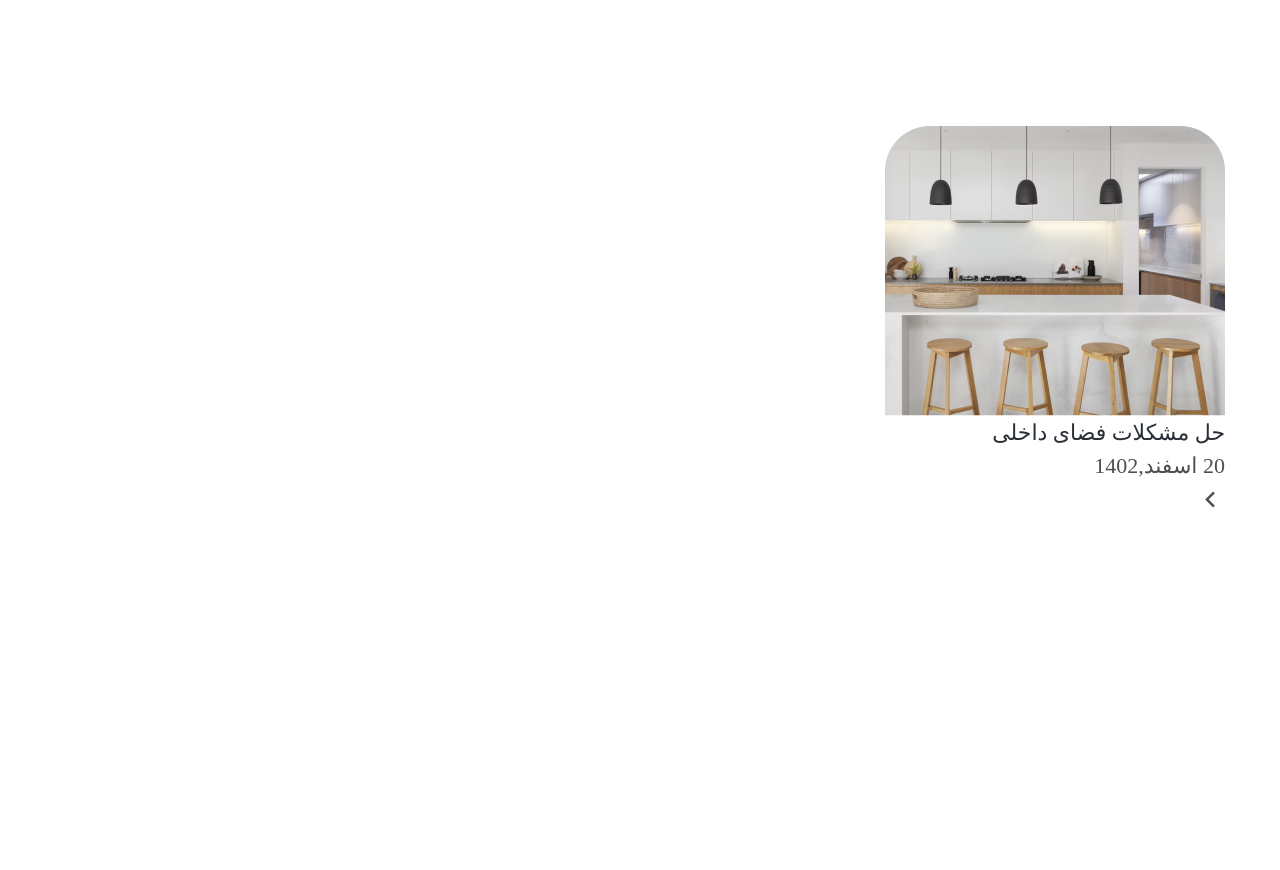
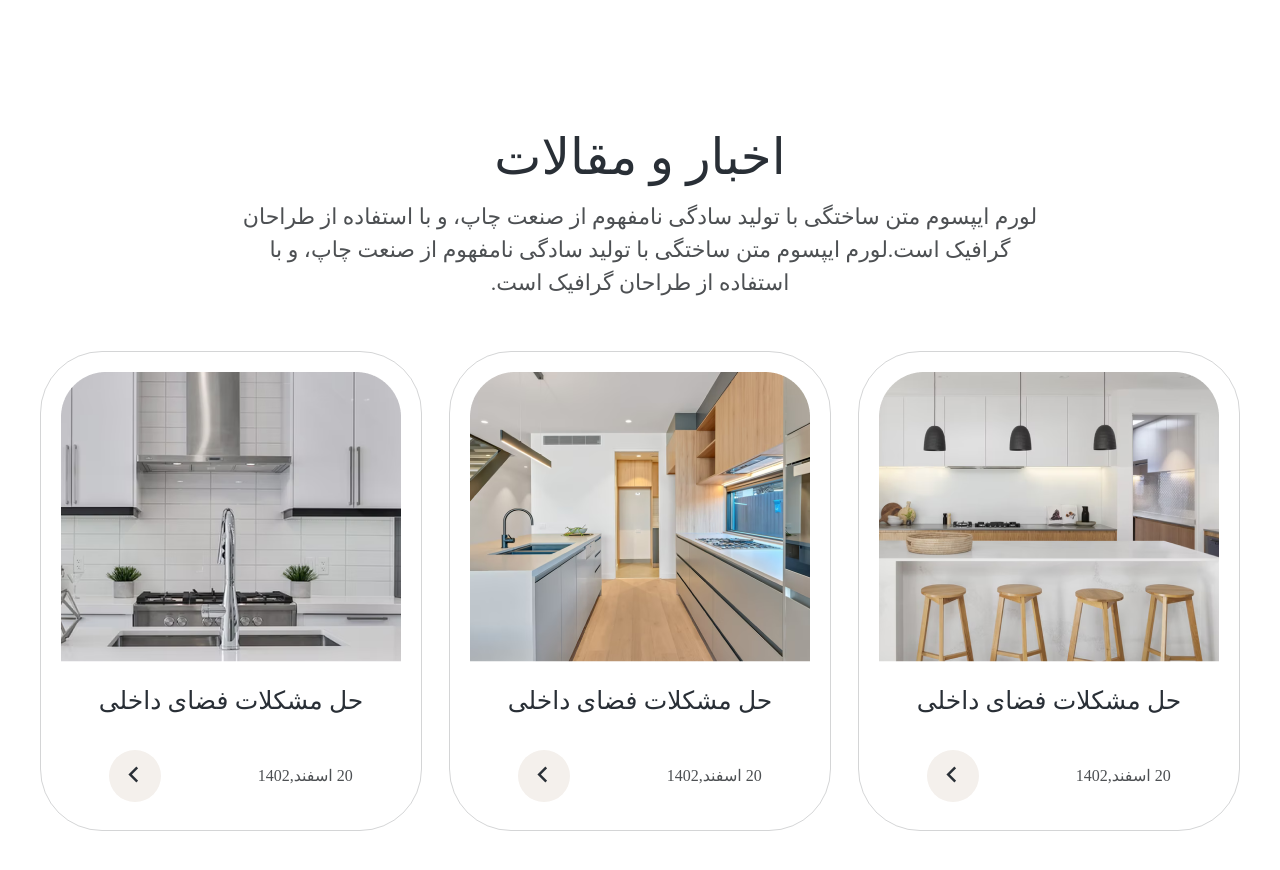
Before and after one commit to Hossein1371za/interno-design-with-tailwind-, a website: page index.html in a window 1280 px wide. Shown: the part 5660-6530 px from the top of the page. Drawn offline with nearby package versions, Linux system fonts and the light colour scheme; a web font is replaced by a local one.

Commit message:
end of news section

```diff
--- a/index.html
+++ b/index.html
@@ -379,17 +379,47 @@
                 </div>
             </section>
 
-            <section class="mt-[80px] xl:mt-[150px] relative z-20">
-                <div class="container mx-auto">
-                    <div class="grid">
-                        <div class="grid-item">
-                            <img src="assets/news/01.png" alt=""/>
-                            <div>
-                                <h3>حل مشکلات فضای داخلی</h3>
-                                <div>
-                                    <p>20 اسفند,1402</p>
-                                    <button>
-                                        <i class="ri-arrow-left-s-line text-3xl"></i>
+            <section class="news mt-[80px] xl:mt-[150px] relative z-20">
+                <div class="container mx-auto px-0">
+                    <div class="max-w-[810px] mx-auto text-center mb-[52px]">
+                        <h2 class="h2 news__title mb-3">اخبار و مقالات</h2>
+                        <p>
+                            لورم ایپسوم متن ساختگی با تولید سادگی نامفهوم از صنعت چاپ، و با استفاده از طراحان گرافیک است.لورم ایپسوم متن ساختگی با تولید سادگی نامفهوم از صنعت چاپ، و با استفاده از طراحان گرافیک است.
+                        </p>
+                    </div>
+                    <div class="news__grid grid grid-cols-1 xl:grid-cols-3 gap-[27px]">
+                        <div class="news__item border border-primary/20 max-w-[382px] h-[480px] p-[20px] w-full rounded-[62px] mx-auto xl:mx-0 hover:bg-accent-secondary transition-all group cursor-pointer">
+                            <img class="mb-5" src="assets/news/01.png" alt=""/>
+                            <div class="flex flex-col items-center gap-[30px]">
+                                <h3 class="h3">حل مشکلات فضای داخلی</h3>
+                                <div class="flex items-center justify-around w-full">
+                                    <p class="text-base">20 اسفند,1402</p>
+                                    <button class="bg-accent-secondary group-hover:bg-white w-[52px] h-[52px] rounded-full transition-all">
+                                        <i class="ri-arrow-left-s-line text-3xl text-primary pr-1"></i>
+                                    </button>
+                                </div>
+                            </div>
+                        </div>
+                        <div class="news__item border border-primary/20 max-w-[382px] h-[480px] p-[20px] w-full rounded-[62px] mx-auto xl:mx-0 hover:bg-accent-secondary transition-all group cursor-pointer">
+                            <img class="mb-5" src="assets/news/02.png" alt=""/>
+                            <div class="flex flex-col items-center gap-[30px]">
+                                <h3 class="h3">حل مشکلات فضای داخلی</h3>
+                                <div class="flex items-center justify-around w-full">
+                                    <p class="text-base">20 اسفند,1402</p>
+                                    <button class="bg-accent-secondary group-hover:bg-white w-[52px] h-[52px] rounded-full transition-all">
+                                        <i class="ri-arrow-left-s-line text-3xl text-primary pr-1"></i>
+                                    </button>
+                                </div>
+                            </div>
+                        </div>
+                        <div class="news__item border border-primary/20 max-w-[382px] h-[480px] p-[20px] w-full rounded-[62px] mx-auto xl:mx-0 hover:bg-accent-secondary transition-all group cursor-pointer">
+                            <img class="mb-5" src="assets/news/03.png" alt=""/>
+                            <div class="flex flex-col items-center gap-[30px]">
+                                <h3 class="h3">حل مشکلات فضای داخلی</h3>
+                                <div class="flex items-center justify-around w-full">
+                                    <p class="text-base">20 اسفند,1402</p>
+                                    <button class="bg-accent-secondary group-hover:bg-white w-[52px] h-[52px] rounded-full transition-all">
+                                        <i class="ri-arrow-left-s-line text-3xl text-primary pr-1"></i>
                                     </button>
                                 </div>
                             </div>
```
Also changed, not shown: dist/output.css.
